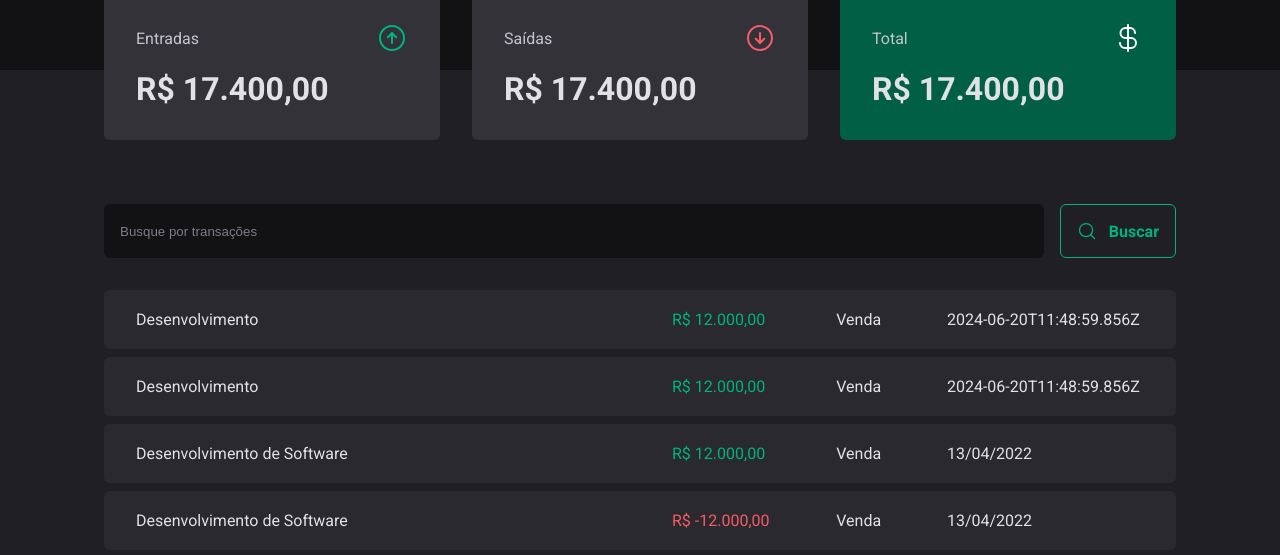
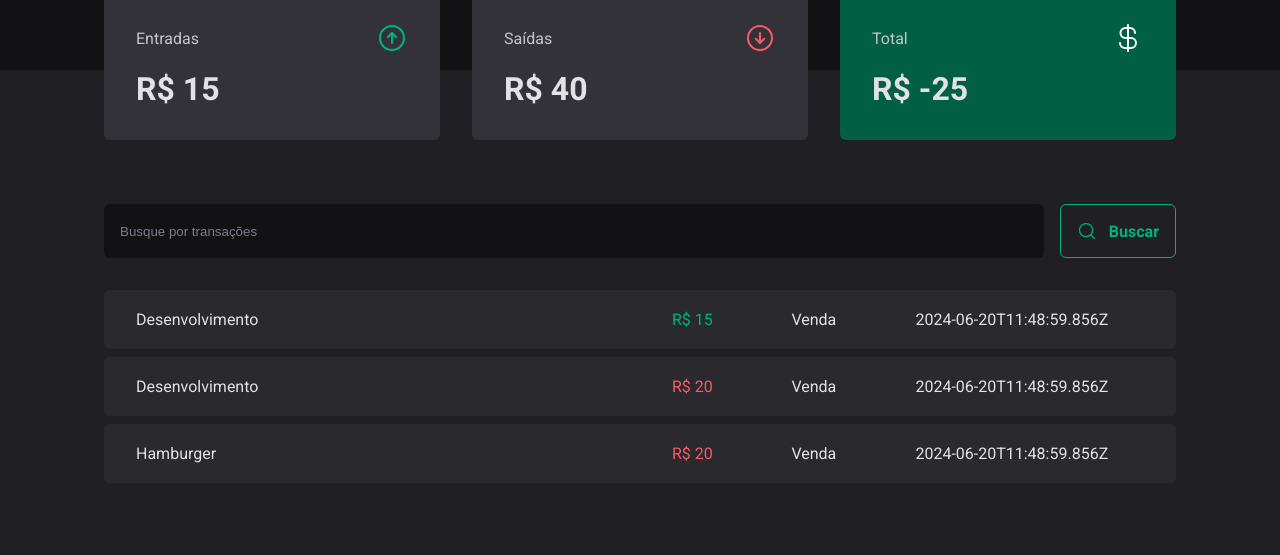
Before and after one commit to ArnaldoAF/03-ignite-dt-money, a React (Vite) app: page / in a window 1280 px wide. Shown: the part 390-945 px from the top of the page. After the commit the page ends 881 px from the top, so only its background shows below. Built offline with nearby package versions, Linux system fonts and the light colour scheme; data requests are answered from the project's data file.

Commit message:
Summary value

```diff
--- a/server.json
+++ b/server.json
@@ -5,15 +5,23 @@
       "description": "Desenvolvimento",
       "type": "income",
       "category": "Venda",
-      "price": 14000,
+      "price": 15,
       "createdAt": "2024-06-20T11:48:59.856Z"
     },
     {
       "id": 2,
       "description": "Desenvolvimento",
-      "type": "income",
+      "type": "outcome",
       "category": "Venda",
-      "price": 14000,
+      "price": 20,
+      "createdAt": "2024-06-20T11:48:59.856Z"
+    },
+    {
+      "id": 3,
+      "description": "Hamburger",
+      "type": "outcome",
+      "category": "Venda",
+      "price": 20,
       "createdAt": "2024-06-20T11:48:59.856Z"
     }
   ]
--- a/src/components/Summary/index.tsx
+++ b/src/components/Summary/index.tsx
@@ -1,7 +1,32 @@
+import { useContext } from "react";
 import { SummaryCard, SummaryContainer } from "./styles";
 import { ArrowCircleDown, ArrowCircleUp, CurrencyDollar } from 'phosphor-react';
+import { TransactionsContext } from "../../contexts/TransactionsContext";
 
 export function Summary() {
+    const { transactions } = useContext(TransactionsContext)
+
+
+    const summary = transactions.reduce(
+        (acc, transaction) => {
+            if (transaction.type == "income") {
+                acc.income += transaction.price
+                acc.total += transaction.price
+            }
+            else {
+                acc.outcome += transaction.price
+                acc.total -= transaction.price
+            }
+            return acc
+        },
+        {
+            income: 0,
+            outcome: 0,
+            total: 0
+        }
+    )
+
+
     return (
         <SummaryContainer>
             <SummaryCard>
@@ -9,7 +34,7 @@
                     <span>Entradas</span>
                     <ArrowCircleUp size={32} color="#00b37e" />
                 </header>
-                <strong>R$ 17.400,00</strong>
+                <strong>R$ {summary.income}</strong>
             </SummaryCard>
 
             <SummaryCard>
@@ -17,7 +42,7 @@
                     <span>Saídas</span>
                     <ArrowCircleDown size={32} color="#f75a68" />
                 </header>
-                <strong>R$ 17.400,00</strong>
+                <strong>R$ {summary.outcome}</strong>
             </SummaryCard>
 
             <SummaryCard variant="green">
@@ -25,7 +50,7 @@
                     <span>Total</span>
                     <CurrencyDollar size={32} color="#fff" />
                 </header>
-                <strong>R$ 17.400,00</strong>
+                <strong>R$ {summary.total}</strong>
             </SummaryCard>
         </SummaryContainer>
     )
--- a/src/pages/Transactions/index.tsx
+++ b/src/pages/Transactions/index.tsx
@@ -24,7 +24,7 @@
                                     <td width="50%">{transaction.description}</td>
                                     <td>
                                         <PriceHighlight variant={transaction.type}>
-                                            R$ 12.000,00
+                                            R$ {transaction.price}
 
                                         </PriceHighlight>
                                     </td>
@@ -33,27 +33,6 @@
                                 </tr>
                             )
                         })}
-                        <tr>
-                            <td width="50%">Desenvolvimento de Software</td>
-                            <td>
-                                <PriceHighlight variant="income">
-                                    R$ 12.000,00
-
-                                </PriceHighlight>
-                            </td>
-                            <td>Venda</td>
-                            <td>13/04/2022</td>
-                        </tr>
-                        <tr>
-                            <td width="50%">Desenvolvimento de Software</td>
-                            <td>
-                                <PriceHighlight variant="outcome">
-                                    R$ -12.000,00
-                                </PriceHighlight>
-                            </td>
-                            <td>Venda</td>
-                            <td>13/04/2022</td>
-                        </tr>
                     </tbody>
                 </TransactionTable>
             </TransactionContainer >
```
